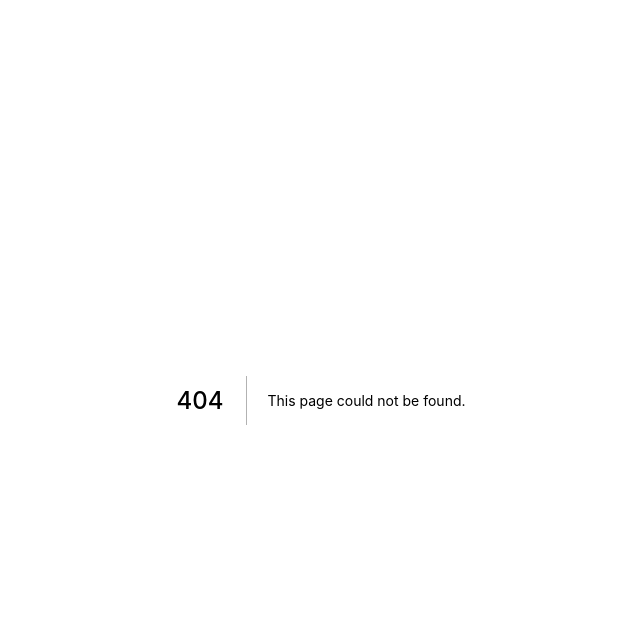
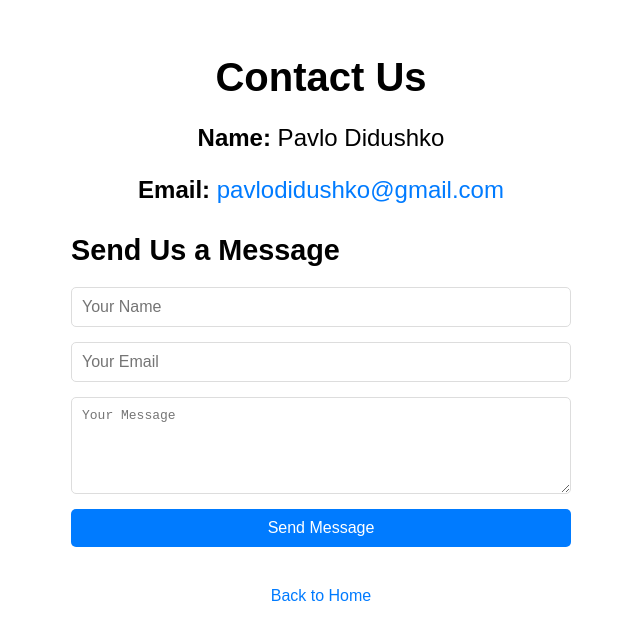
Before and after one commit to oldhand7/reco-universal, a Next.js app: page /contact in a window 1280 px wide. Before the commit this address had no page. Shown: the top 640 px of the page, without its empty margins (319-959 px from the left). Built offline with nearby package versions, Linux system fonts and the light colour scheme.

Commit message:
add contact us

```diff
--- a/package.json
+++ b/package.json
@@ -4,7 +4,6 @@
   "private": true,
   "scripts": {
     "dev": "cross-env NODE_OPTIONS='--openssl-legacy-provider' next dev",
-
     "build": "next build && next export",
     "postbuild": "next-sitemap"
   },
--- a/src/components/header/header.data.js
+++ b/src/components/header/header.data.js
@@ -6,9 +6,5 @@ export default [
   {
     path: 'feature',
     label: 'Features',
-  },
-  {
-    path: 'testimonial',
-    label: 'Testimonials',
-  },
+  }
 ];
--- /dev/null
+++ b/src/pages/contact.js
@@ -0,0 +1,88 @@
+import React from 'react';
+import Link from 'next/link';
+
+const ContactPage = () => {
+  return (
+    <div style={{ fontFamily: 'Arial, sans-serif', padding: '20px', textAlign: 'center' }}>
+      <h1 style={{ fontSize: '2.5em', marginBottom: '20px' }}>Contact Us</h1>
+      <p style={{ fontSize: '1.5em', marginBottom: '10px' }}>
+        <strong>Name:</strong> Pavlo Didushko
+      </p>
+      <p style={{ fontSize: '1.5em', marginBottom: '20px' }}>
+        <strong>Email:</strong>{' '}
+        <a href="mailto:pavlodidushko@gmail.com" style={{ color: '#007BFF', textDecoration: 'none' }}>
+          pavlodidushko@gmail.com
+        </a>
+      </p>
+
+
+      <div style={{ margin: '30px auto', maxWidth: '500px', textAlign: 'left' }}>
+        <h2 style={{ fontSize: '1.8em', marginBottom: '20px' }}>Send Us a Message</h2>
+        <form
+          action="https://formsubmit.co/pavlodidushko@gmail.com"
+          method="POST"
+          style={{ display: 'flex', flexDirection: 'column', gap: '15px' }}
+        >
+          <input
+            type="text"
+            name="name"
+            placeholder="Your Name"
+            required
+            style={{
+              padding: '10px',
+              fontSize: '1em',
+              border: '1px solid #ddd',
+              borderRadius: '5px',
+            }}
+          />
+          <input
+            type="email"
+            name="email"
+            placeholder="Your Email"
+            required
+            style={{
+              padding: '10px',
+              fontSize: '1em',
+              border: '1px solid #ddd',
+              borderRadius: '5px',
+            }}
+          />
+          <textarea
+            name="message"
+            placeholder="Your Message"
+            rows={5}
+            required
+            style={{
+              padding: '10px',
+              fontSize: '1em',
+              border: '1px solid #ddd',
+              borderRadius: '5px',
+            }}
+          />
+          <button
+            type="submit"
+            style={{
+              padding: '10px 20px',
+              fontSize: '1em',
+              color: '#fff',
+              backgroundColor: '#007BFF',
+              border: 'none',
+              borderRadius: '5px',
+              cursor: 'pointer',
+            }}
+          >
+            Send Message
+          </button>
+        </form>
+      </div>
+
+      <p style={{ marginTop: '40px' }}>
+        <Link href="/">
+          <a style={{ color: '#007BFF', textDecoration: 'none' }}>Back to Home</a>
+        </Link>
+      </p>
+    </div>
+  );
+};
+
+export default ContactPage;
--- a/src/pages/index.js
+++ b/src/pages/index.js
@@ -29,7 +29,7 @@ export default function IndexPage() {
           <WorkFlow />
           {/* <Package /> */}
 
-          <TestimonialCard />
+          {/* <TestimonialCard /> */}
         </Layout>
     </ThemeProvider>
   );
--- a/src/sections/core-feature.js
+++ b/src/sections/core-feature.js
@@ -11,7 +11,7 @@ const data = {
   description:
     'Our software consultants assist our customers in selecting the right technology stacks for their solutions. Be it a programming language or a ready-to-use platform, we help businesses review technologies’ pros and cons before starting their projects.',
   btnName: 'Lets Go!',
-  btnURL: 'https://www.upwork.com/fl/~013d0e4b4b7e23859a',
+  btnURL: '#',
 };
 
 
```
Also changed, not shown: src/components/footer/footer.data.js (+3 -23 lines).
